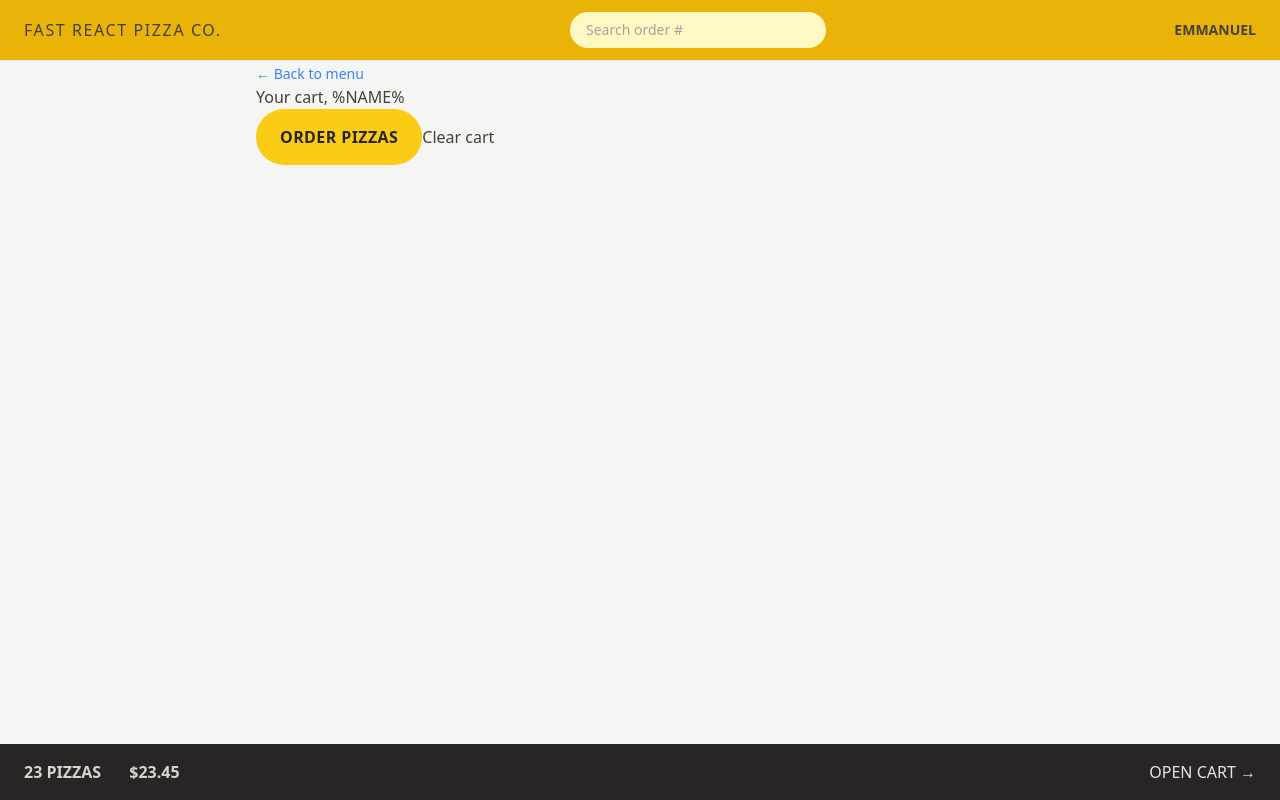
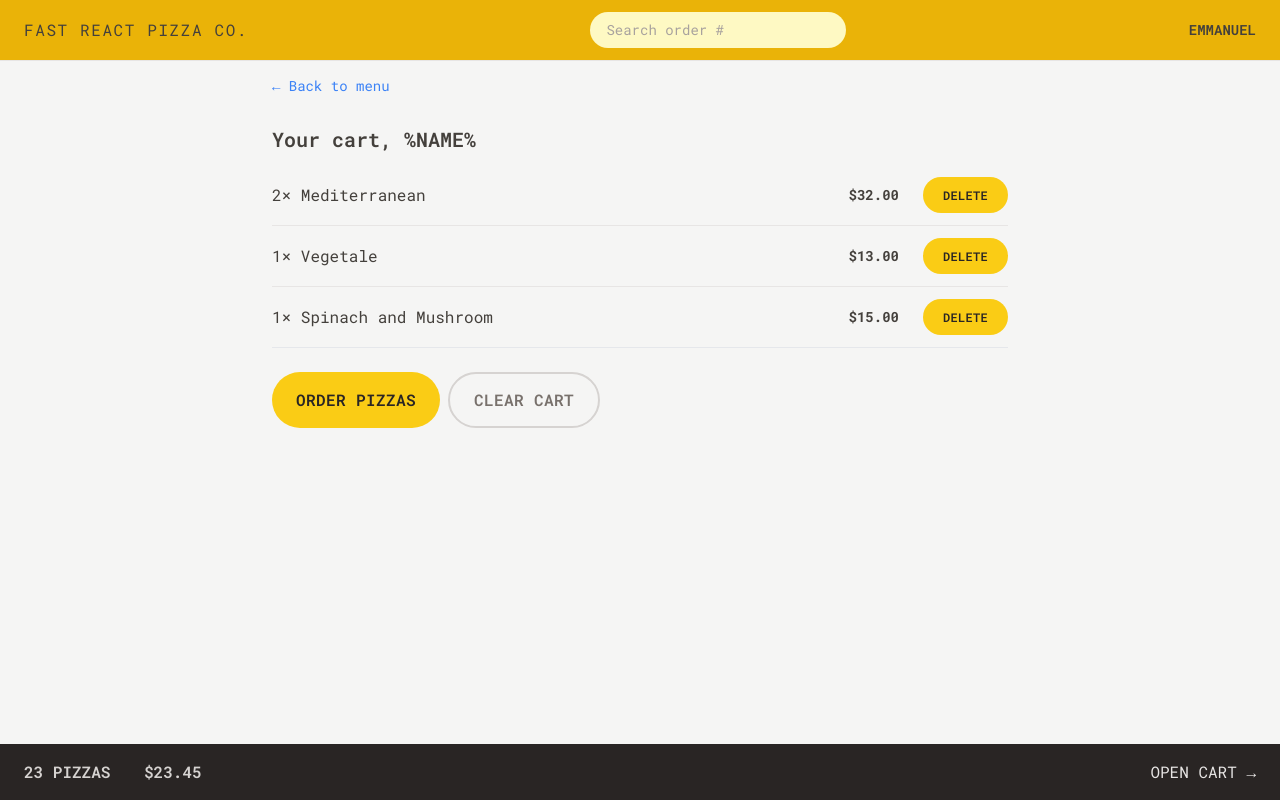
Before and after one commit to EmmanuelC1/fast-react-pizza, a React (Vite) app: page /cart in a window 1280 px wide. Built offline with nearby package versions, Linux system fonts and the light colour scheme.

Commit message:
styles: font-family, cart, menu

```diff
--- a/index.html
+++ b/index.html
@@ -5,6 +5,11 @@
     <meta charset="UTF-8" />
     <link rel="icon" type="image/svg+xml" href="/vite.svg" />
     <meta name="viewport" content="width=device-width, initial-scale=1.0" />
+    <link rel="preconnect" href="https://fonts.googleapis.com">
+    <link rel="preconnect" href="https://fonts.gstatic.com" crossorigin>
+    <link href="https://fonts.googleapis.com/css2?family=Roboto+Mono:wght@300;400;500;600;700&display=swap"
+      rel="stylesheet">
+
     <title>Vite + React</title>
   </head>
 
--- a/src/features/cart/Cart.jsx
+++ b/src/features/cart/Cart.jsx
@@ -1,6 +1,7 @@
 import { Link } from 'react-router-dom';
 import LinkButton from '../../ui/LinkButton';
 import Button from '../../ui/Button';
+import CartItem from './CartItem';
 
 const fakeCart = [
   {
@@ -30,14 +31,22 @@
   const cart = fakeCart;
 
   return (
-    <div>
+    <div className="px-4 py-3">
       <LinkButton to={'/menu'}>&larr; Back to menu</LinkButton>
 
-      <h2>Your cart, %NAME%</h2>
+      <h2 className="mt-7 text-xl font-semibold">Your cart, %NAME%</h2>
 
-      <div>
-        <Button to={'/order/new'}>Order pizzas</Button>
-        <button>Clear cart</button>
+      <ul className="mt-3 divide-y divide-stone-200 border-b">
+        {cart.map((item) => (
+          <CartItem item={item} key={item.pizzaId} />
+        ))}
+      </ul>
+
+      <div className="mt-6 space-x-2">
+        <Button to={'/order/new'} type={'primary'}>
+          Order pizzas
+        </Button>
+        <Button type={'secondary'}>Clear cart</Button>
       </div>
     </div>
   );
--- a/src/features/cart/CartItem.jsx
+++ b/src/features/cart/CartItem.jsx
@@ -1,15 +1,17 @@
+import Button from '../../ui/Button';
 import { formatCurrency } from '../../utils/helpers';
 
 function CartItem({ item }) {
   const { pizzaId, name, quantity, totalPrice } = item;
 
   return (
-    <li>
-      <p>
+    <li className="py-3 sm:flex sm:items-center sm:justify-between">
+      <p className="mb-1 sm:mb-0">
         {quantity}&times; {name}
       </p>
-      <div>
-        <p>{formatCurrency(totalPrice)}</p>
+      <div className="flex items-center justify-between sm:gap-6">
+        <p className="text-sm font-bold">{formatCurrency(totalPrice)}</p>
+        <Button type={'small'}>Delete</Button>
       </div>
     </li>
   );
--- a/src/features/menu/Menu.jsx
+++ b/src/features/menu/Menu.jsx
@@ -7,8 +7,8 @@
   const menu = useLoaderData();
 
   return (
-    <ul>
-      {menu.map(pizza => (
+    <ul className="divide-y divide-stone-200 px-2">
+      {menu.map((pizza) => (
         <MenuItem pizza={pizza} key={pizza.id} />
       ))}
     </ul>
--- a/src/features/menu/MenuItem.jsx
+++ b/src/features/menu/MenuItem.jsx
@@ -1,16 +1,31 @@
+import Button from '../../ui/Button';
 import { formatCurrency } from '../../utils/helpers';
 
 function MenuItem({ pizza }) {
   const { id, name, unitPrice, ingredients, soldOut, imageUrl } = pizza;
 
   return (
-    <li>
-      <img src={imageUrl} alt={name} />
-      <div>
-        <p>{name}</p>
-        <p>{ingredients.join(', ')}</p>
-        <div>
-          {!soldOut ? <p>{formatCurrency(unitPrice)}</p> : <p>Sold out</p>}
+    <li className="flex gap-4 py-2">
+      <img
+        src={imageUrl}
+        alt={name}
+        className={`h-24 ${soldOut ? 'opacity-70 grayscale' : ''}`}
+      />
+      <div className="flex grow flex-col pt-0.5">
+        <p className="font-medium">{name}</p>
+        <p className="text-sm capitalize italic text-stone-600">
+          {ingredients.join(', ')}
+        </p>
+        <div className="mt-auto flex items-center justify-between">
+          {!soldOut ? (
+            <p className="text-sm">{formatCurrency(unitPrice)}</p>
+          ) : (
+            <p className="text-sm font-medium uppercase text-stone-500">
+              Sold out
+            </p>
+          )}
+
+          <Button type={'small'}>Add to cart</Button>
         </div>
       </div>
     </li>
--- a/src/features/order/CreateOrder.jsx
+++ b/src/features/order/CreateOrder.jsx
@@ -85,7 +85,7 @@
         <div>
           {/* hidden input to also submit cart data coming from Redux */}
           <input type="hidden" name="cart" value={JSON.stringify(cart)} />
-          <Button disabled={isSubmitting}>
+          <Button disabled={isSubmitting} type={'primary'}>
             {isSubmitting ? 'Placing order...' : 'Order now'}
           </Button>
         </div>
--- a/src/features/user/CreateUser.jsx
+++ b/src/features/user/CreateUser.jsx
@@ -24,7 +24,7 @@
 
       {username !== '' && (
         <div>
-          <Button>Start ordering</Button>
+          <Button type={'primary'}>Start ordering</Button>
         </div>
       )}
     </form>
--- a/src/ui/Button.jsx
+++ b/src/ui/Button.jsx
@@ -1,19 +1,26 @@
 import { Link } from 'react-router-dom';
 
-function Button({ children, disabled, to }) {
-  const className =
-    'inline-block rounded-full bg-yellow-400 px-4 py-3 font-semibold uppercase tracking-wide text-stone-800 transition-colors duration-300 hover:bg-yellow-300 focus:bg-yellow-300 focus:outline-none focus:ring focus:ring-yellow-300 focus:ring-offset-2 disabled:cursor-not-allowed sm:px-6 sm:py-4';
+function Button({ children, disabled, to, type }) {
+  const base =
+    'inline-block rounded-full bg-yellow-400 font-semibold uppercase tracking-wide text-stone-800 transition-colors duration-300 hover:bg-yellow-300 focus:bg-yellow-300 focus:outline-none focus:ring focus:ring-yellow-300 focus:ring-offset-2 disabled:cursor-not-allowed';
+
+  const styles = {
+    primary: base + ' px-4 py-3 md:px-6 md:py-4',
+    small: base + ' px-4 py-2 md:px-5 md:py-2.5 text-xs',
+    secondary:
+      'inline-block rounded-full border-2 border-stone-300 font-semibold uppercase tracking-wide text-stone-500 transition-colors duration-300 hover:bg-stone-300 hover:text-stone-800 focus:bg-stone-300 focus:outline-none focus:ring focus:ring-stone-200 focus:ring-offset-2 focus:text-stone-800 disabled:cursor-not-allowed px-4 py-2.5 md:px-6 md:py-3.5',
+  };
 
   if (to) {
     return (
-      <Link className={className} to={to}>
+      <Link className={styles[type]} to={to}>
         {children}
       </Link>
     );
   }
 
   return (
-    <button disabled={disabled} className={className}>
+    <button disabled={disabled} className={styles[type]}>
       {children}
     </button>
   );
--- a/tailwind.config.js
+++ b/tailwind.config.js
@@ -2,7 +2,15 @@
 export default {
   content: ['./index.html', './src/**/*.{js,ts,jsx,tsx}'],
   theme: {
-    extend: {},
+    fontFamily: {
+      sans: 'Roboto Mono, monospace',
+    },
+
+    extend: {
+      height: {
+        screen: '100dvh',
+      },
+    },
   },
   plugins: [],
 };
```
